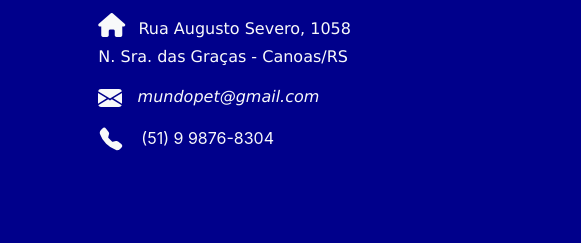
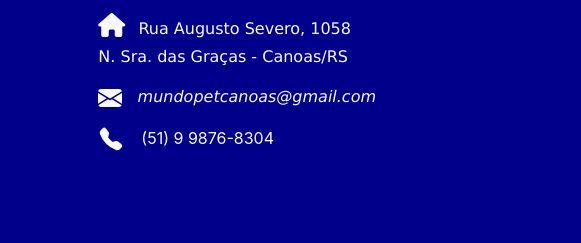
Before and after one commit to souzachristinna/mundoPetLoja, a plain HTML site: page index.html in a window 1280 px wide. Shown: the part 2897-3140 px from the top of the page, 378-959 px from the left. Drawn offline with nearby package versions, Linux system fonts and the light colour scheme.

Commit message:
alterado endereço de email

```diff
--- a/index.html
+++ b/index.html
@@ -335,12 +335,12 @@
                         <li>
                         <p class="text-light ml-3" style="font-size: 16px; font-style: italic;">
 
-                            <a class='text-light' href="mailto:mundopet@gmail.com" target="_blank" alt='logoEmail' title='Envie-nos um email.'>
+                            <a class='text-light' href="mailto:mundopetcanoas@gmail.com" target="_blank" alt='logoEmail' title='Envie-nos um email.'>
 
                             <svg width="24px" height="24px" viewBox="0 0 16 16" class="bi bi-envelope-fill text-light" fill="currentColor" xmlns="http://www.w3.org/2000/svg">
                             <path fill-rule="evenodd" d="M.05 3.555A2 2 0 0 1 2 2h12a2 2 0 0 1 1.95 1.555L8 8.414.05 3.555zM0 4.697v7.104l5.803-3.558L0 4.697zM6.761 8.83l-6.57 4.027A2 2 0 0 0 2 14h12a2 2 0 0 0 1.808-1.144l-6.57-4.027L8 9.586l-1.239-.757zm3.436-.586L16 11.801V4.697l-5.803 3.546z"/>
                             </svg>
-                            &nbsp; mundopet@gmail.com</a></p>
+                            &nbsp; mundopetcanoas@gmail.com</a></p>
                         </li>
                         <li>
                         <span class="mr-2" style="font-size: 16px;"></span>
```
